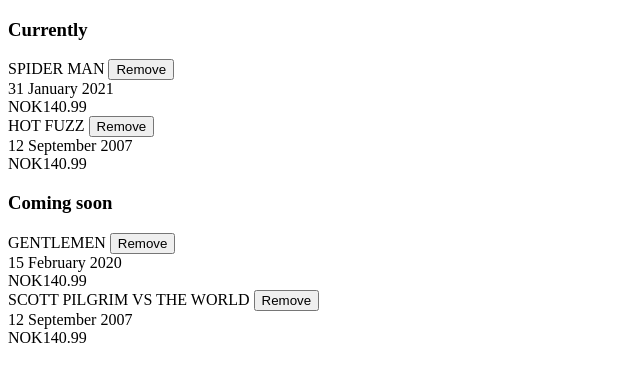
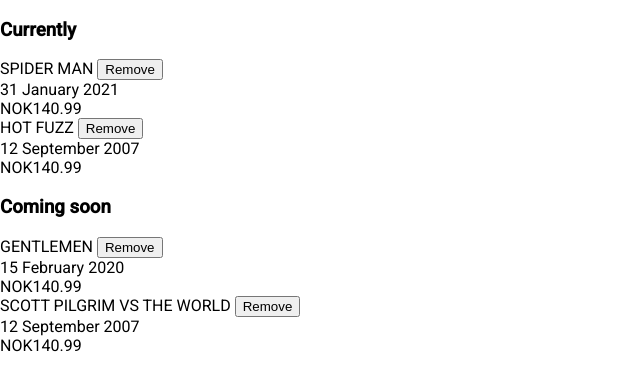
Before and after one commit to mkotto/CinemaHub, an Angular app in the folder cinemahub/: page / in a window 1280 px wide. Shown: the top 390 px of the page, without its empty margins (0-640 px from the left). Built offline with nearby package versions, Linux system fonts and the light colour scheme.

Commit message:
added material

```diff
--- a/cinemahub/angular.json
+++ b/cinemahub/angular.json
@@ -24,6 +24,7 @@
               "src/assets"
             ],
             "styles": [
+              "./node_modules/@angular/material/prebuilt-themes/indigo-pink.css",
               "src/styles.css"
             ],
             "scripts": []
@@ -88,6 +89,7 @@
               "src/assets"
             ],
             "styles": [
+              "./node_modules/@angular/material/prebuilt-themes/indigo-pink.css",
               "src/styles.css"
             ],
             "scripts": []
@@ -119,6 +121,7 @@
           }
         }
       }
-    }},
+    }
+  },
   "defaultProject": "cinemahub"
 }
--- a/cinemahub/package.json
+++ b/cinemahub/package.json
@@ -12,10 +12,12 @@
   "private": true,
   "dependencies": {
     "@angular/animations": "~10.1.3",
+    "@angular/cdk": "^10.2.7",
     "@angular/common": "~10.1.3",
     "@angular/compiler": "~10.1.3",
     "@angular/core": "~10.1.3",
     "@angular/forms": "~10.1.3",
+    "@angular/material": "^10.2.7",
     "@angular/platform-browser": "~10.1.3",
     "@angular/platform-browser-dynamic": "~10.1.3",
     "@angular/router": "~10.1.3",
--- a/cinemahub/src/app/app.module.ts
+++ b/cinemahub/src/app/app.module.ts
@@ -5,6 +5,7 @@
 import { AppComponent } from './app.component';
 import { MoviesListComponent } from './movies/movies-list/movies-list.component';
 import { GenericListComponent } from './utilities/generic-list/generic-list.component';
+import { BrowserAnimationsModule } from '@angular/platform-browser/animations';
 
 @NgModule({
   declarations: [
@@ -14,7 +15,8 @@
   ],
   imports: [
     BrowserModule,
-    AppRoutingModule
+    AppRoutingModule,
+    BrowserAnimationsModule
   ],
   providers: [],
   bootstrap: [AppComponent]
--- a/cinemahub/src/index.html
+++ b/cinemahub/src/index.html
@@ -6,6 +6,8 @@
   <base href="/">
   <meta name="viewport" content="width=device-width, initial-scale=1">
   <link rel="icon" type="image/x-icon" href="favicon.ico">
+  <link href="https://fonts.googleapis.com/css?family=Roboto:300,400,500&display=swap" rel="stylesheet">
+  <link href="https://fonts.googleapis.com/icon?family=Material+Icons" rel="stylesheet">
 </head>
 <body>
   <app-root></app-root>
--- a/cinemahub/src/styles.css
+++ b/cinemahub/src/styles.css
@@ -1 +1,4 @@
 /* You can add global styles to this file, and also import other style files */
+
+html, body { height: 100%; }
+body { margin: 0; font-family: Roboto, "Helvetica Neue", sans-serif; }
```
Also changed, not shown: 1 other file (tests, documents, lock files or other folders).
